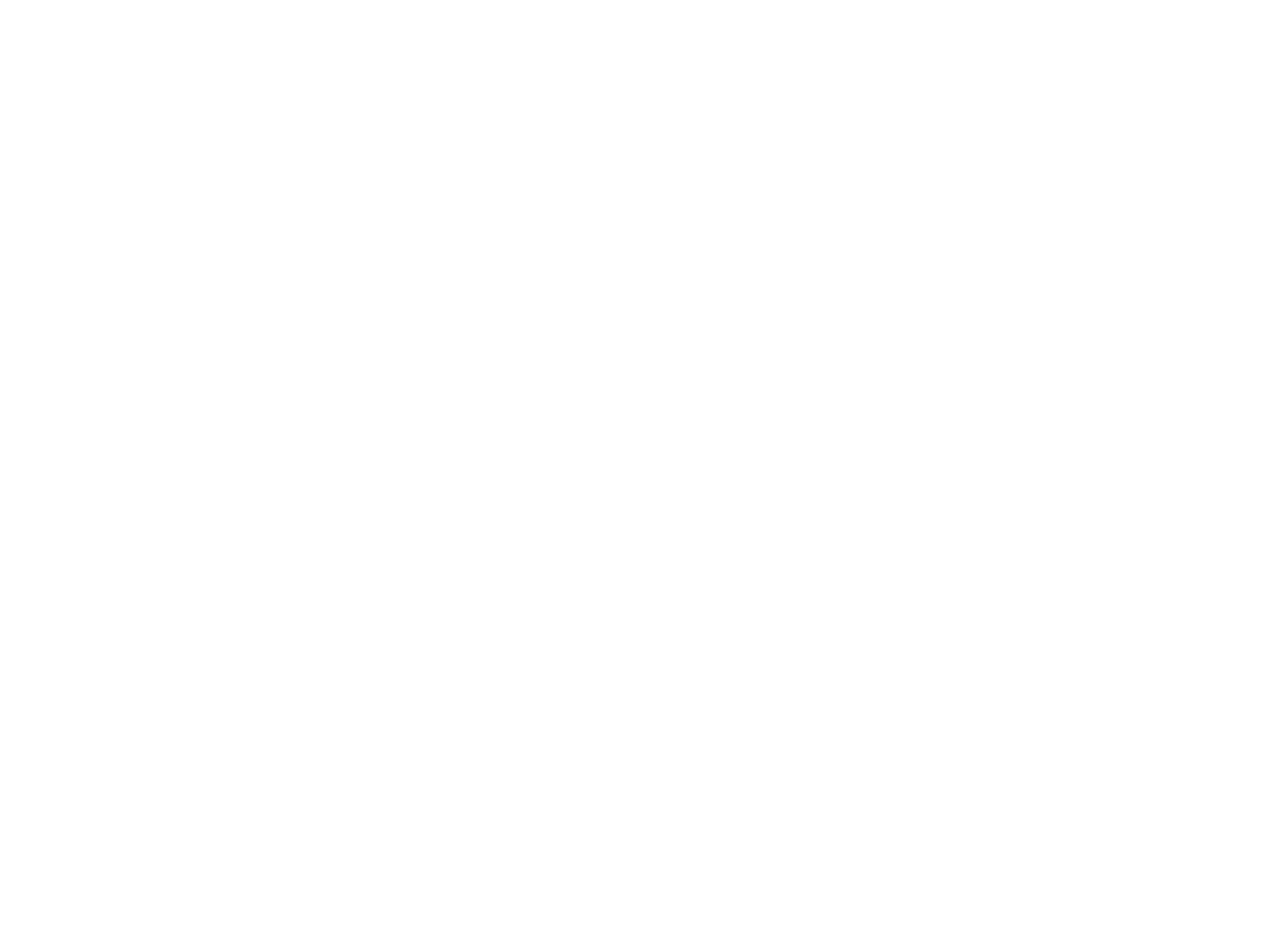
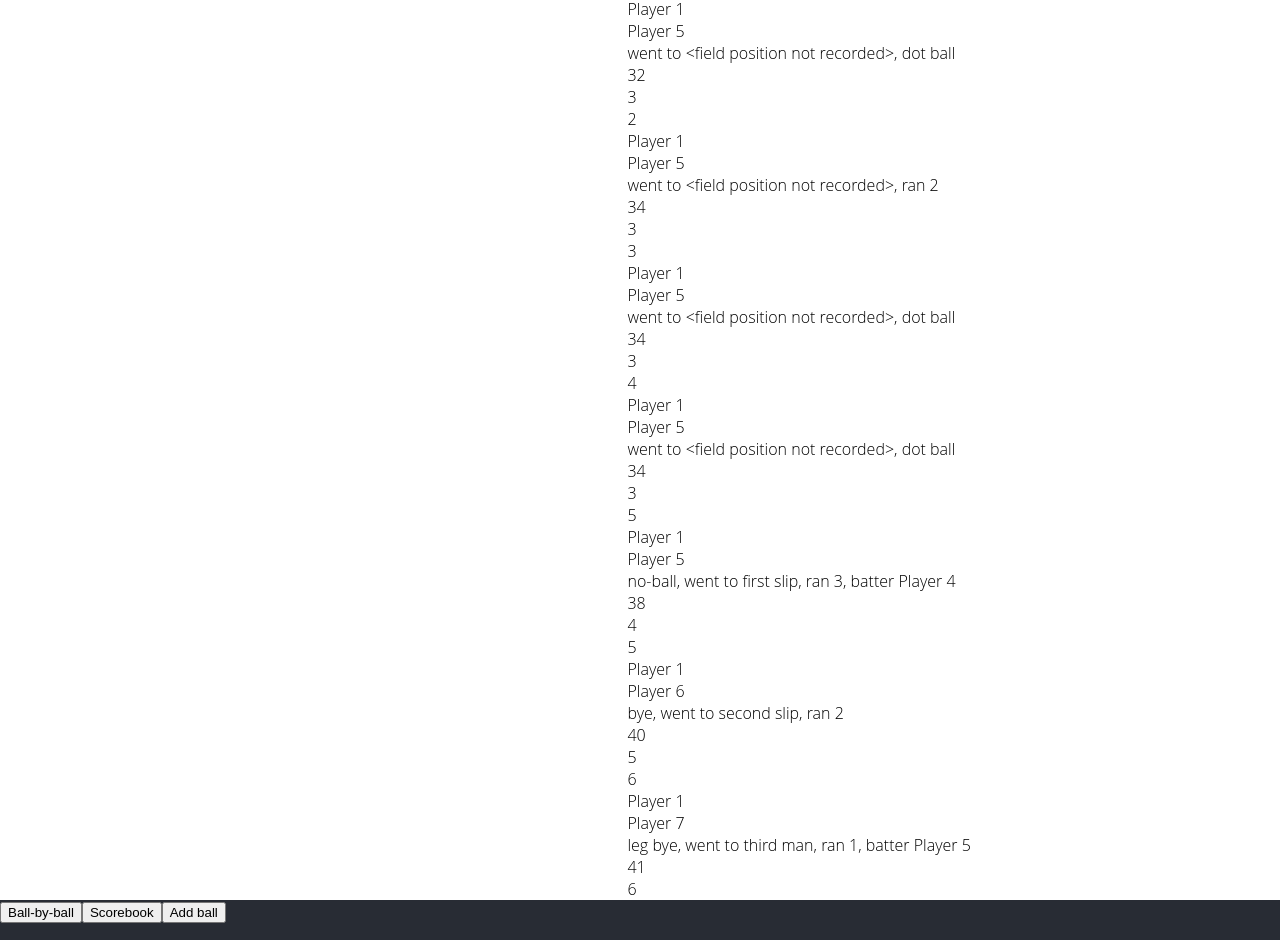
Before and after one commit to effortnottalent/cricket-scorer-app, a React (Create React App) app: page / in a window 1280 px wide. Shown: the part 4200-5140 px from the top of the page. Before the commit the page ends 3648 px from the top, so only its background shows below. Built offline with nearby package versions, Linux system fonts and the light colour scheme.

Commit message:
started work on refactoring, all broken currently...

```diff
--- a/package.json
+++ b/package.json
@@ -9,6 +9,7 @@
     "react": "^18.3.1",
     "react-dom": "^18.3.1",
     "react-scripts": "5.0.1",
+    "sass": "^1.77.4",
     "web-vitals": "^2.1.4"
   },
   "scripts": {
--- a/src/App.js
+++ b/src/App.js
@@ -2,41 +2,60 @@
   useState
 } from 'react';
 
-import './App.css';
+import './App.scss';
 
-import Scoreboard from './Scoreboard';
 import BallByBall from './BallByBall.js';
 import CrupdateEvent from './CrupdateEvent.js';
 import Scorebook from './Scorebook.js';
 
 import { Contexts } from './Contexts.js';
+import Scoreboard from './Scoreboard.js';
 
 
 function App() {
   const [ eventToEdit, setEventToEdit ] = useState({});
+  const [ activePane, setActivePane ] = useState('ballbyball');
 
   return (
-    <div className="App">
-      <header className="App-header">
-        Cricket Scorer App
-        {Object.keys(eventToEdit).length !== 0 &&
-          <button onClick={() => setEventToEdit({})}>Add Ball</button>
-        }
-      </header>
-      <Contexts>
-        {Object.keys(eventToEdit).length !== 0 ?
-          <CrupdateEvent
-            key={eventToEdit.id}
-            eventToEdit={eventToEdit}
-          />
-          :
-          <CrupdateEvent eventToEdit={{}} />
-        }
+    <Contexts>
+    <main className="appcontent">
+      {activePane === 'addball' &&
+        <CrupdateEvent
+          eventToEdit={Object.keys(eventToEdit).length !== 0 ?
+            eventToEdit : {}}
+        />
+      }
+      {activePane === 'scorebook' &&
         <Scorebook onSelectEventToEdit={(id) => setEventToEdit(id)} />
-        <Scoreboard />
-        <BallByBall />
-      </Contexts>
-    </div>
+      }
+      {activePane === 'ballbyball' &&
+        <>
+          <Scoreboard />
+          <BallByBall />
+        </>
+      }
+      </main>
+      <footer className="menufooter">
+        <button
+          className="menufooter__node"
+          onClick={() => setActivePane('ballbyball')}
+        >
+          Ball-by-ball
+        </button>
+        <button
+          className="menufooter__node"
+          onClick={() => setActivePane('scorebook')}
+        >
+          Scorebook
+        </button>
+        <button
+          className="menufooter__node"
+          onClick={() => setActivePane('addball')}
+        >
+          Add ball
+        </button>
+      </footer>
+    </Contexts>
   );
 
 }
--- a/src/App.css
+++ b/src/App.scss
@@ -2,35 +2,27 @@
   font-family: "Open Sans Light", "Open Sans", "Ubuntu", sans-serif;
   font-optical-sizing: auto;
   font-style: normal;
+  min-height: 100vh;
+  margin: 0;
+  display: flex;
+  flex-direction: column;
 }
-.App {
-  text-align: center;
+.appcontent {
+  flex: 1;
+}
+.menufooter {
+  background-color: #282c34;
+  min-height: 5vh;
+  margin-top: auto;
 }
 
-.App-logo {
-  height: 40vmin;
-  pointer-events: none;
-}
-
-.App-header {
-  background-color: #282c34;
-  min-height: 5vh;
-  display: flex;
-  flex-direction: column;
-  align-items: center;
-  justify-content: center;
-  font-size: calc(10px + 2vmin);
-  color: white;
-}
+/* below this is unrefactored */
 
 .addevent-form button {
   height: 96px;
   width: 96px;
 }
 
-.App-link {
-  color: #61dafb;
-}
 .field-position-glyph {
   max-height: 256px;
   pointer-events: none;
@@ -309,6 +301,7 @@
   display: flex;
   justify-content: center;
 }
+/*
 .bbb-header {
   display: flex;
   flex-wrap: wrap;
@@ -392,3 +385,4 @@
   flex-shrink: 0;
   width: 48px;
 }
+  */
--- a/src/BallByBall.js
+++ b/src/BallByBall.js
@@ -14,46 +14,48 @@
     PlayersContext
 } from './Contexts.js';
 
+import './BallByBall.scss';
+
 export default function BallByBall() {
     const events = enrichEvents(useContext(EventsContext));
     const players = useContext(PlayersContext);
     return (
-        <div className='ball-by-ball'>
+        <div className='ballbyball'>
             <h1>Ball-by-ball</h1>
-            <div className="bbb-header">
-                <div className='bbb-over'>Over</div>
-                <div className='bbb-ball-number'>Ball</div>
-                <div className='bbb-bowler'>Bowler</div>
-                <div className='bbb-batter'>Batter</div>
-                <div className='bbb-summary'>Summary</div>
-                <div className='bbb-runs'>Runs</div>
-                <div className='bbb-wickets'>Wkts</div>
+            <div className="ballbyball__header">
+                <div>Over</div>
+                <div>Ball</div>
+                <div>Bowler</div>
+                <div>Batter</div>
+                <div>Summary</div>
+                <div>Runs</div>
+                <div>Wkts</div>
             </div>
             {groupEventsByOver(events).map((overEvents, index) =>
                 <div
                     key={index}
-                    className="bbb-row"
+                    className="ballbyball__overrow"
                 >
-                    <div className='bbb-over'>{overEvents[0].over + 1}</div>
-                        <div className='bbb-balls'>
+                    <div className='ballbyball__overnumber'>{overEvents[0].over + 1}</div>
+                    <div className='ballbyball__overballs'>
                     {overEvents.map((event, ballIndex) =>
                             <div
                                 key={ballIndex}
-                                    className="bbb-ball"
+                                className="ballbyball__ballrow"
                             >
-                                    <div className='bbb-ball-number'>{event.ball + 1}</div>
-                                    <div className='bbb-bowler'>
+                                <div>{event.ball + 1}</div>
+                                <div>
                                     {getPlayerName(players, event.onBowlBowlerId, 'bowler')}
                                 </div>
-                                    <div className='bbb-batter'>
+                                <div>
                                     {getPlayerName(players, event.onStrikeBatterId, 'batter')}
                                 </div>
-                                    <div className='bbb-summary'>{formatSummary(event, players)}</div>
-                                    <div className='bbb-runs'>
+                                <div>{formatSummary(event, players)}</div>
+                                <div>
                                     {calculateRunsIncludingExtras(events
                                         .filter(event2 => event2.id <= event.id))}
                                 </div>
-                                    <div className='bbb-wickets'>
+                                <div>
                                     {calculateWickets(events
                                         .filter(event2 => event2.id <= event.id))}
                                 </div>
--- /dev/null
+++ b/src/BallByBall.scss
@@ -0,0 +1,21 @@
+.ballbyball__header {
+    display: flex;
+    flex-wrap: wrap;
+    align-content: center;
+    justify-content: space-evenly;
+}
+.ballbyball__overrow {
+    display: flex;
+    flex-wrap: wrap;
+    align-content: center;
+    justify-content: space-evenly;
+}
+.ballbyball__overnumber {
+
+}
+.ballbyball__overballs {
+
+}
+.ballbyball__ballrow {
+
+}
```
Also changed, not shown: src/Scoreboard.scss (added), 1 other file (tests, documents, lock files or other folders). Lines whose indentation alone changed are shown as unchanged.
